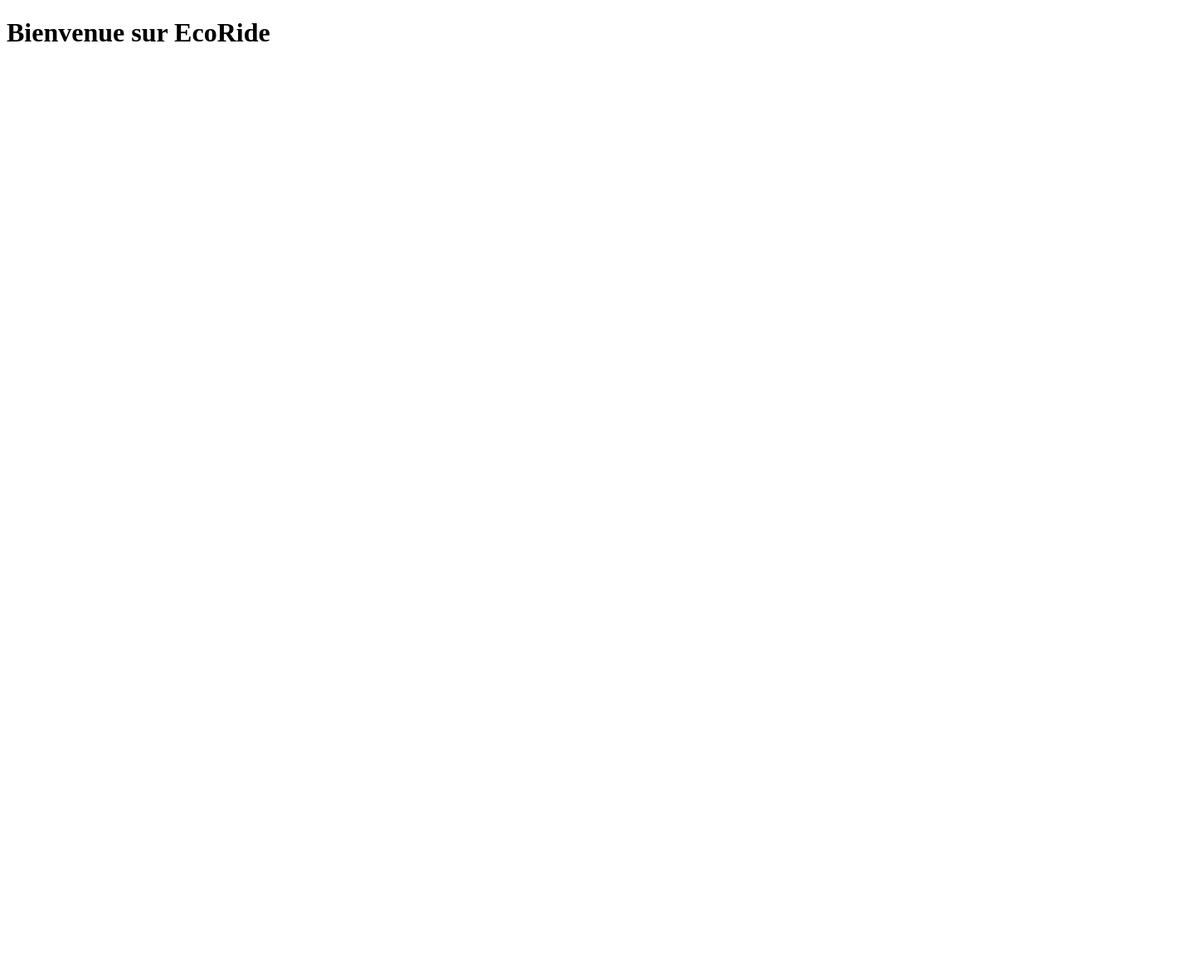
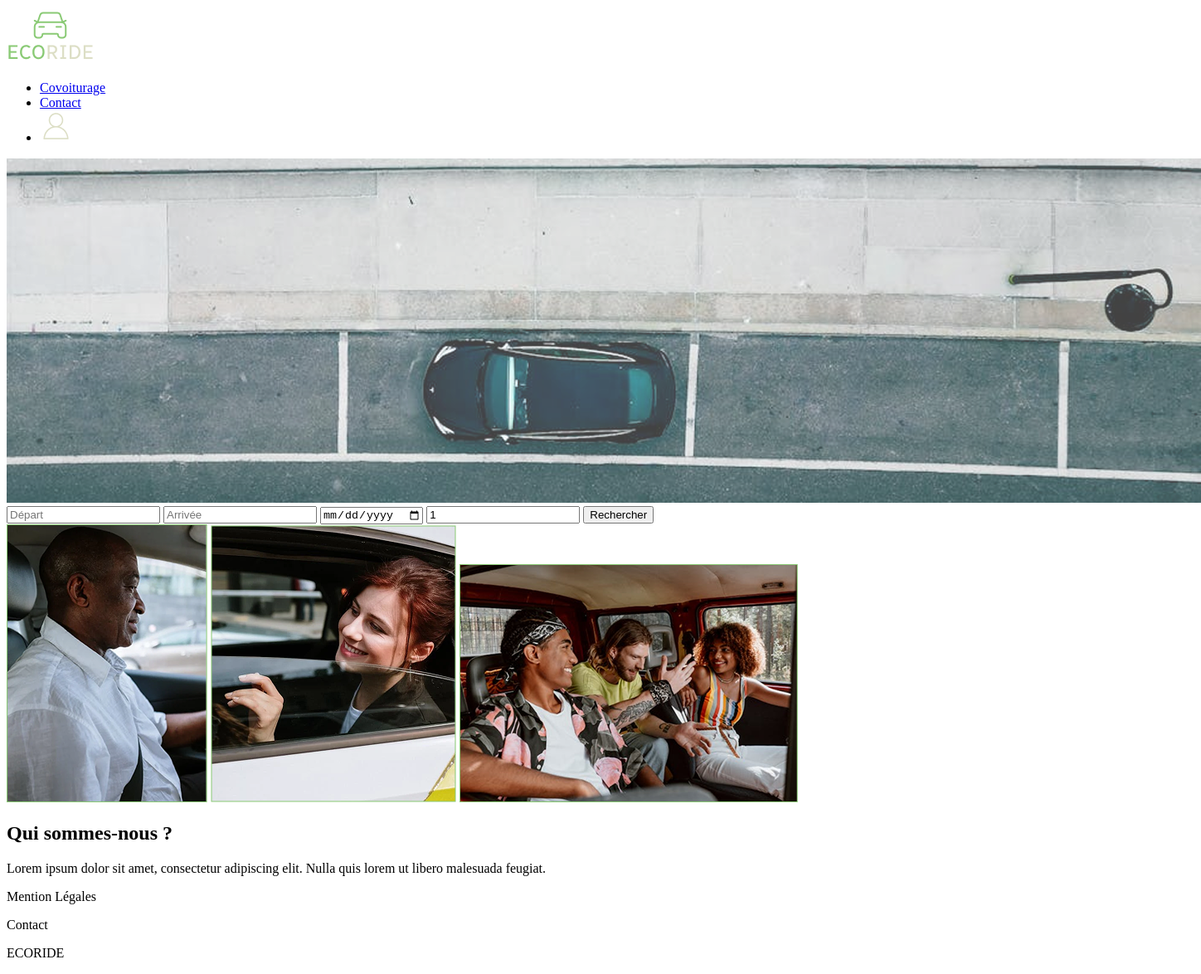
Before and after one commit to LilC0w00/ECF-Ecoride, a plain HTML site: page index.html in a window 1280 px wide. Shown: the whole page at 83% size, 1448 px wide, since content can reach past the window. Before the commit the page ends 800 px from the top, so only its background shows below. Drawn offline with Linux system fonts and the light colour scheme.

Commit message:
Ajout de la page d'accueil

```diff
--- a/index.html
+++ b/index.html
@@ -7,7 +7,46 @@
   <link rel="stylesheet" href="src/css/styles.css">
 </head>
 <body>
-  <h1>Bienvenue sur EcoRide</h1>
+  <header>
+    <nav>
+        <div class="logo">
+          <img src="public/logo.png" alt="logo-ecoride">
+        </div>
+        <ul>
+            <li><a href="#">Covoiturage</a></li>
+            <li><a href="#">Contact</a></li>
+            <li><img src="public/logo-profil.png" alt="profil icon" id="profil-icone"></li>
+        </ul>
+    </nav>
+</header>
+<section class="hero">
+  <img src="public/image-accueil-voiture.png" alt="Voiture vue du dessus">
+  <div class="search-bar">
+      <input type="text" placeholder="Départ">
+      <input type="text" placeholder="Arrivée">
+      <input type="date">
+      <input type="number" min="1" value="1">
+      <button>Rechercher</button>
+  </div>
+</section>
+<section class="about">
+  <div class="about-content">
+      <div class="about-images">
+          <img src="public/image-conducteur.png" alt="Conducteur">
+          <img src="public/image-passager.png" alt="Passager">
+          <img src="public/image-groupe.png" alt="Groupe de passagers">
+      </div>
+      <h2>Qui sommes-nous ?</h2>
+      <p>Lorem ipsum dolor sit amet, consectetur adipiscing elit. Nulla quis lorem ut libero malesuada feugiat.</p>
+  </div>
+</section>
+
+<footer>
+  <p>Mention Légales</p>
+  <p>Contact</p>
+  <p>ECORIDE</p>
+</footer>
+
   <script src="src/js/script.js"></script>
 </body>
 </html>
```
